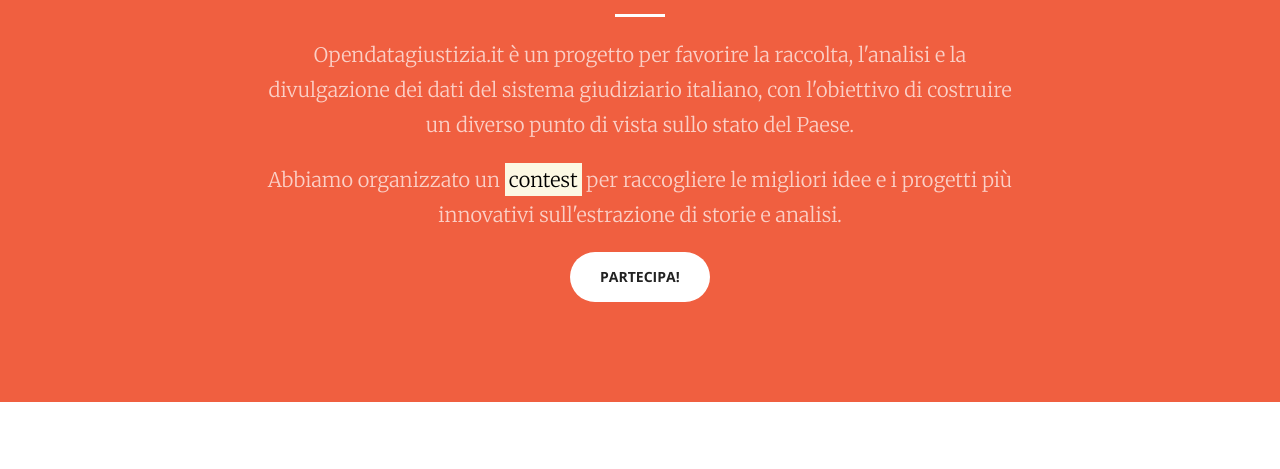
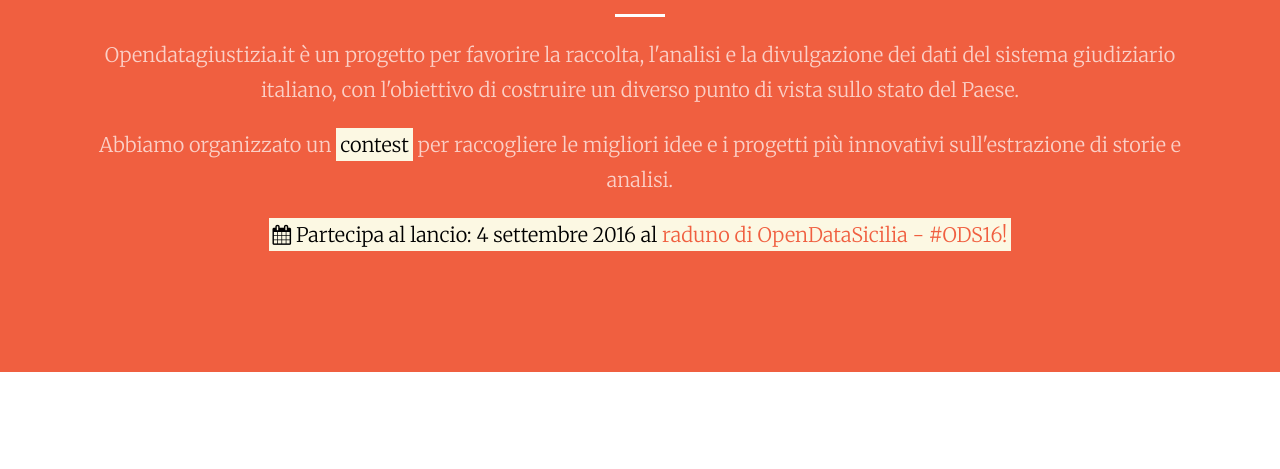
Before and after one commit to ondata/opendatagiustizia-contest, a website: page index.html in a window 1280 px wide. Shown: the part 939-1408 px from the top of the page. Drawn offline with nearby package versions, Linux system fonts and the light colour scheme.

Commit message:
updated date

```diff
--- a/index.html
+++ b/index.html
@@ -98,12 +98,12 @@
     <section class="bg-primary" id="about">
         <div class="container">
             <div class="row">
-                <div class="col-lg-8 col-lg-offset-2 text-center">
+                <div class="col-xs-12 col-sm-6 col-md-8 col-lg-12 text-center">
                     <h2 class="section-heading">Opendatagiustizia.it</h2>
                     <hr class="light">
                     <p class="text-faded lead">Opendatagiustizia.it è un progetto per favorire la raccolta, l'analisi e la divulgazione dei dati del sistema giudiziario italiano, con l'obiettivo di costruire un diverso punto di vista sullo stato del Paese.</p>
                     <p class="text-faded lead">Abbiamo organizzato un <mark>contest</mark> per raccogliere le migliori idee e i progetti più innovativi sull'estrazione di storie e analisi.</p>
-                    <a href="#services" class="page-scroll btn btn-default btn-xl sr-button">Partecipa!</a>
+                    <p class="text-faded lead"><mark><i class="fa fa-calendar" aria-hidden="true"></i> Partecipa al lancio: 4 settembre 2016 al <a href="http://ods16.opendatasicilia.it" target="_blank">raduno di OpenDataSicilia - #ODS16!</a></mark></p>
                 </div>
             </div>
         </div>
@@ -214,7 +214,7 @@
             m=s.getElementsByTagName(o)[0];a.async=1;a.src=g;m.parentNode.insertBefore(a,m)
           })(window,document,'script','https://www.google-analytics.com/analytics.js','ga');
 
-          ga('create', 'UA-82383882-1', 'auto');
+          ga('create', 'UA-82057463-1', 'auto');
       ga('send', 'pageview');
     </script>
 
```
